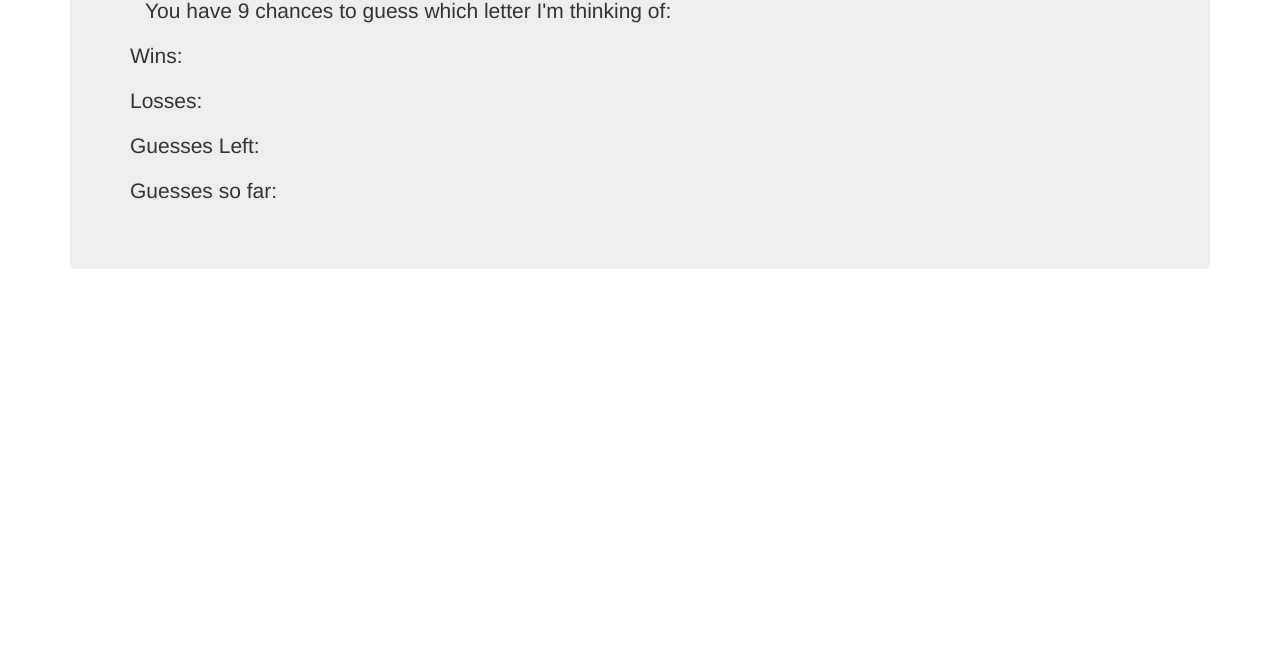
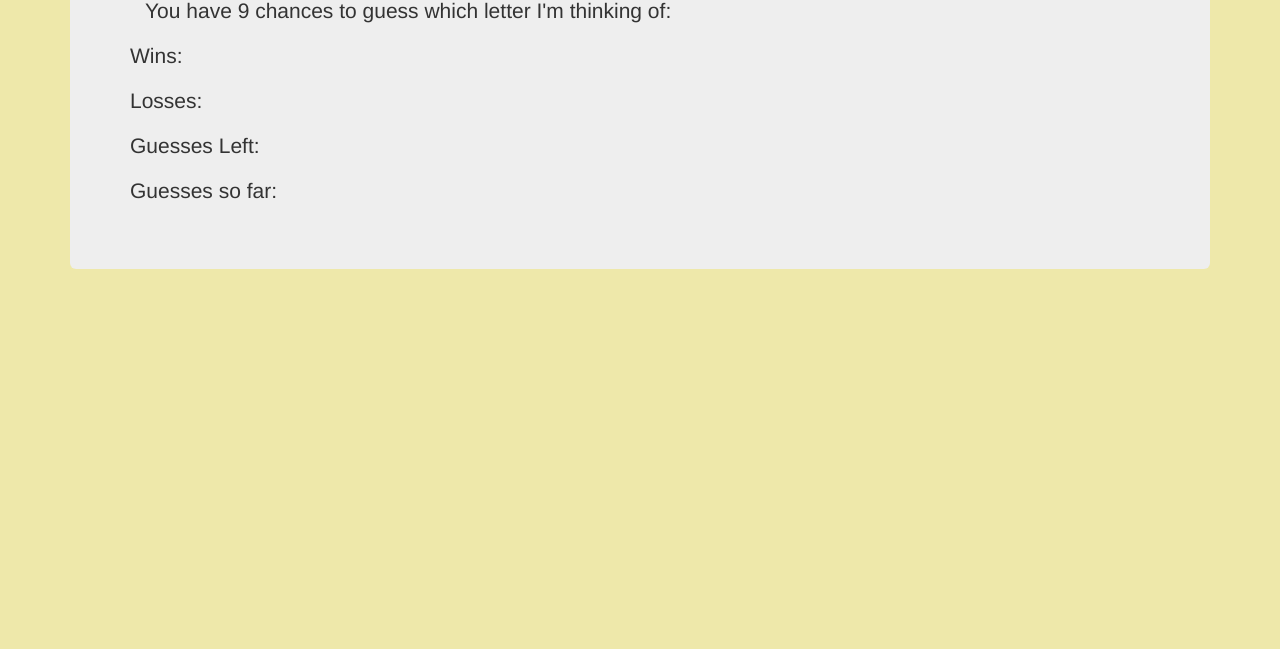
Before and after one commit to apalangi/Psychic-Game, a plain HTML site: page index.html in a window 1280 px wide. Shown: the part 151-800 px from the top of the page. Drawn offline with nearby package versions, Linux system fonts and the light colour scheme.

Commit message:
added css

```diff
--- /dev/null
+++ b/assets/css/psych.css
@@ -0,0 +1,4 @@
+body {
+    background-color: palegoldenrod;
+
+}
--- a/index.html
+++ b/index.html
@@ -8,6 +8,7 @@
 </head>
 <link rel="stylesheet" href="https://maxcdn.bootstrapcdn.com/bootstrap/3.3.7/css/bootstrap.min.css" integrity="sha384-BVYiiSIFeK1dGmJRAkycuHAHRg32OmUcww7on3RYdg4Va+PmSTsz/K68vbdEjh4u" crossorigin="anonymous">
 <script src="assets/javascript/psych.js"> </script>
+<link rel="stylesheet" type="text/css" href="assets/css/psych.css">
 <body>
         <div class="container">
                 <div class="jumbotron jumbotron-fluid">
@@ -22,6 +23,7 @@
                 <p id = "losses"> Losses: </p>
                 <p id = "left"> Guesses Left: </p>
                 <p id = "guesses"> Guesses so far: </p>
+
             </div>
 
 </body>
```
